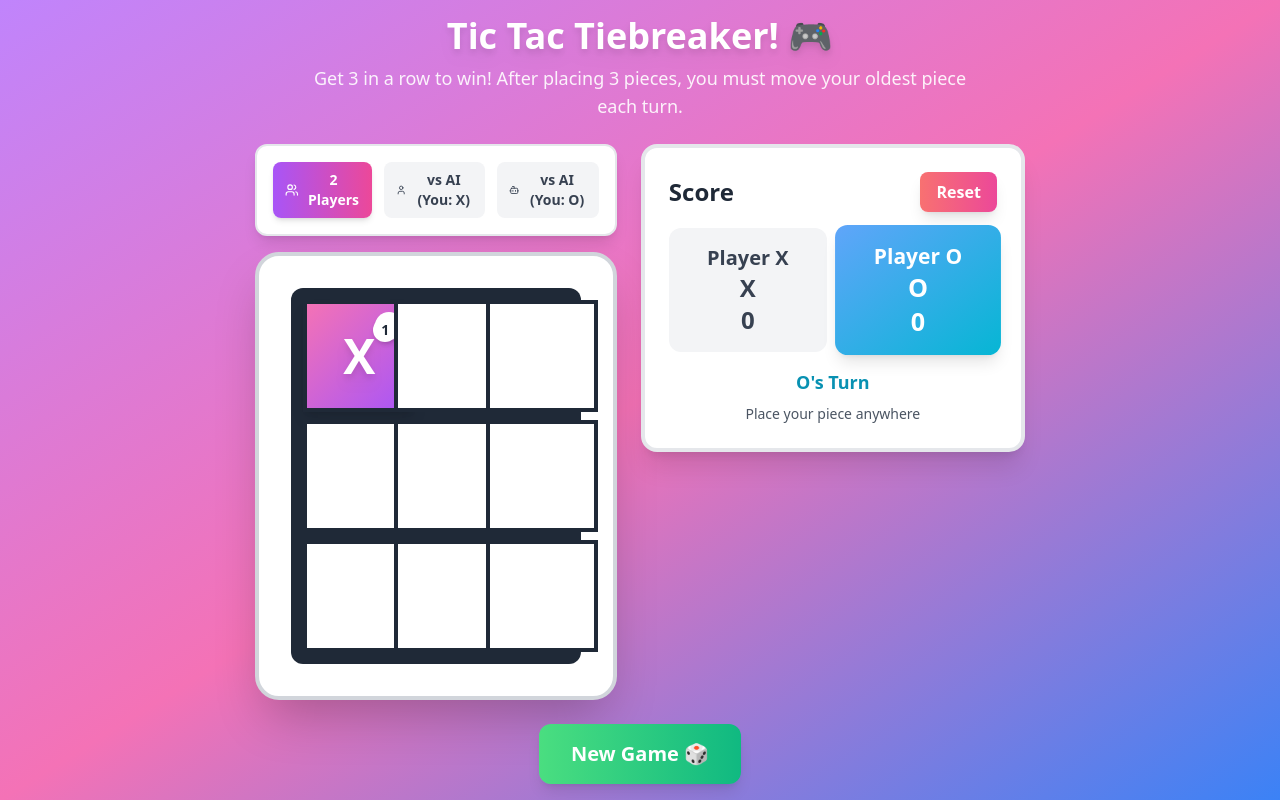
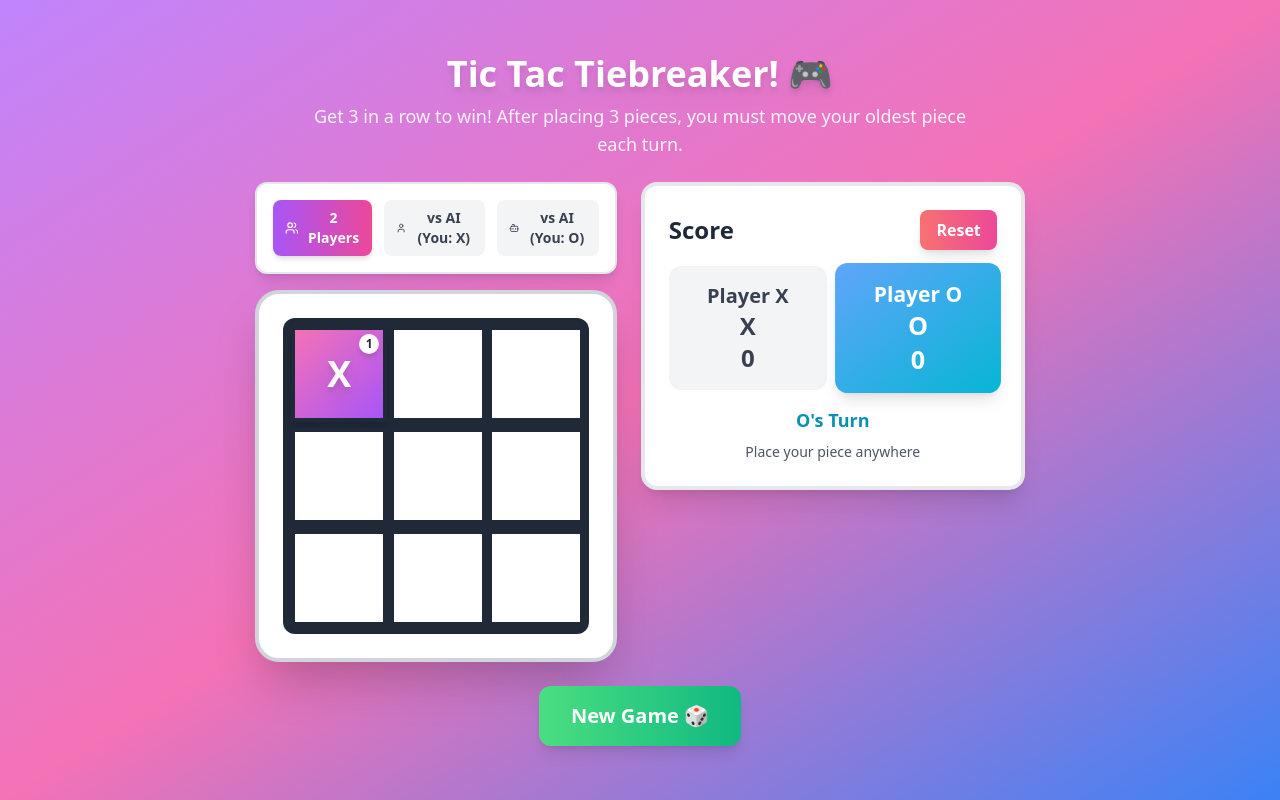
Before and after one commit to daveklee/tictac, a React (Vite) app: page / in a window 1280 px wide. Both pictures are taken after a click on the element 359 px from the left and 356 px from the top of the page. Built offline with nearby package versions, Linux system fonts and the light colour scheme.

Commit message:
Fix widescreen grid proportions and move numbers

```diff
--- a/src/components/GameBoard.tsx
+++ b/src/components/GameBoard.tsx
@@ -43,8 +43,8 @@ export const GameBoard: React.FC<GameBoardProps> = ({
   const pieceToMovePosition = getNextMoveToMove();
 
   return (
-    <div className="bg-white p-4 sm:p-6 lg:p-8 rounded-3xl shadow-2xl border-4 border-gray-300 w-fit mx-auto min-w-fit">
-      <div className="grid grid-cols-3 gap-1 sm:gap-1.5 lg:gap-2 bg-gray-800 p-2 sm:p-2 lg:p-3 rounded-xl">
+    <div className="bg-white p-4 sm:p-6 lg:p-6 rounded-3xl shadow-2xl border-4 border-gray-300 w-fit mx-auto">
+      <div className="grid grid-cols-3 gap-1 sm:gap-1.5 lg:gap-1.5 bg-gray-800 p-2 sm:p-2 lg:p-2 rounded-xl">
         {board.map((cell, index) => (
           <GameCell
             key={index}
--- a/src/components/GameCell.tsx
+++ b/src/components/GameCell.tsx
@@ -21,7 +21,7 @@ export const GameCell: React.FC<GameCellProps> = ({
   moveNumber
 }) => {
   const getCellClass = () => {
-    let baseClass = "aspect-square w-20 sm:w-24 lg:w-28 border-4 border-gray-800 flex items-center justify-center text-3xl sm:text-4xl lg:text-5xl font-bold cursor-pointer transition-all duration-300 transform relative ";
+    let baseClass = "aspect-square w-20 sm:w-24 lg:w-24 border-4 border-gray-800 flex items-center justify-center text-3xl sm:text-4xl lg:text-4xl font-bold cursor-pointer transition-all duration-300 transform relative ";
 
     if (disabled && !value) {
       baseClass += "cursor-not-allowed opacity-50 ";
@@ -59,10 +59,8 @@ export const GameCell: React.FC<GameCellProps> = ({
         </span>
       )}
       {moveNumber && (
-        <span className="absolute top-0.5 right-0.5 sm:top-1 sm:right-1 lg:top-1.5 lg:right-1.5 xl:top-2 xl:right-2 text-xs sm:text-sm lg:text-sm xl:text-base bg-white text-gray-800 rounded-full w-4 h-4 sm:w-5 sm:h-5 lg:w-6 lg:h-6 xl:w-7 xl:h-7 flex items-center justify-center font-bold shadow-md">
-        <span className="absolute top-0.5 right-0.5 sm:top-1 sm:right-1 lg:top-1.5 lg:right-1.5 text-xs sm:text-sm lg:text-sm bg-white text-gray-800 rounded-full w-4 h-4 sm:w-5 sm:h-5 lg:w-6 lg:h-6 flex items-center justify-center font-bold shadow-md">
+        <span className="absolute top-1 right-1 text-xs bg-white text-gray-800 rounded-full w-5 h-5 flex items-center justify-center font-bold shadow-md">
           {moveNumber}
-        </span>
         </span>
       )}
     </div>
```
